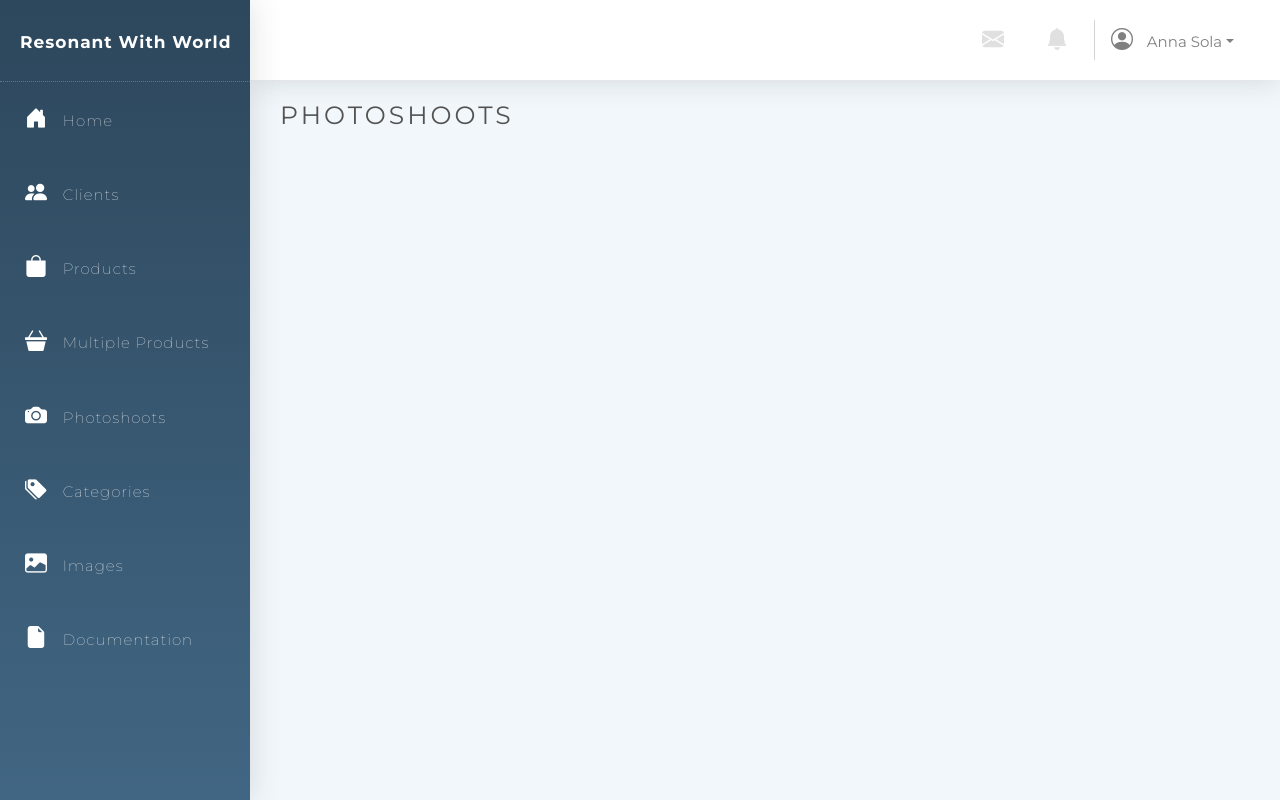
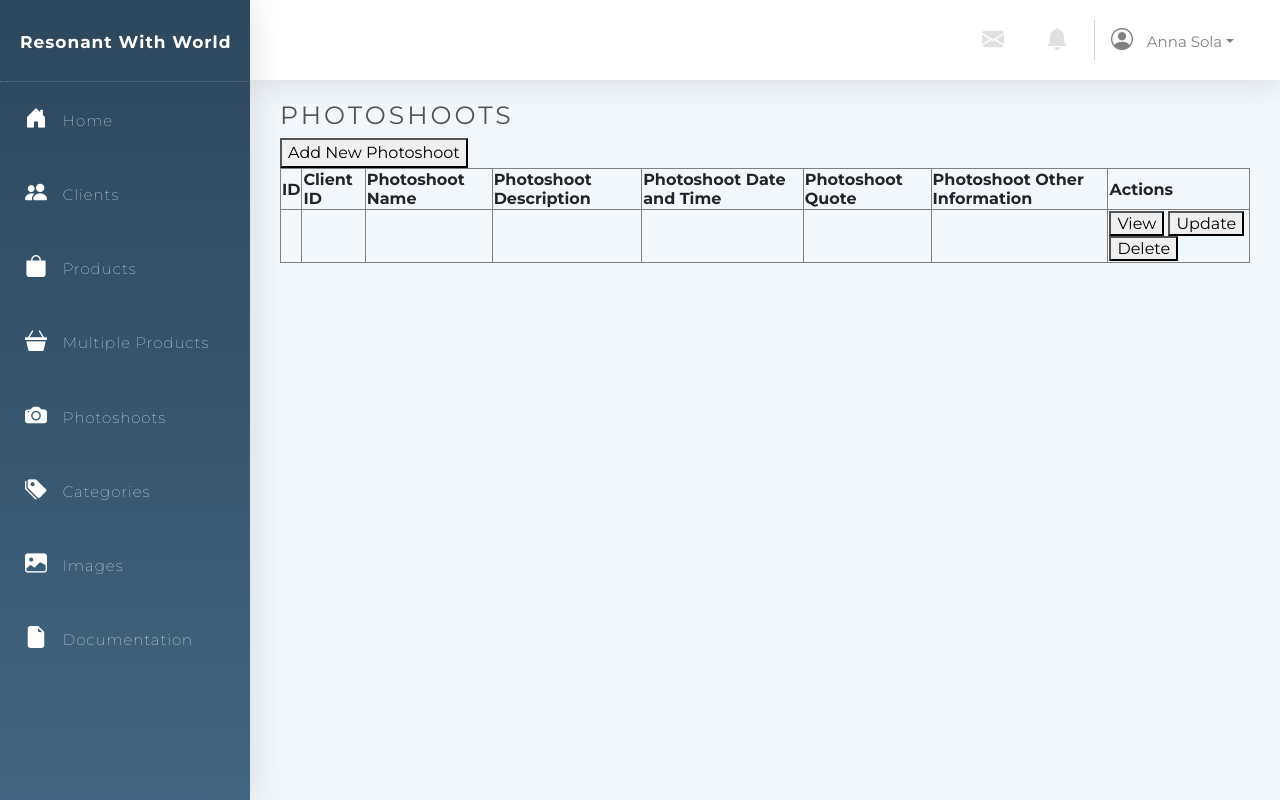
Before and after one commit to SaraahTran/Resonant-with-World, a PHP site: page /photoshoots.php in a window 1280 px wide. Run offline with PHP 8.4, Linux system fonts and the light colour scheme; tables that the repository leaves empty or names only in its code hold one stand-in row (values such as "Sample post"); data that the repository does not hold is empty.

Commit message:
Tables -Clients -Categories -Photoshoot

```diff
--- a/photoshoots.php
+++ b/photoshoots.php
@@ -10,7 +10,42 @@
 <?php include('./menu.php');?>
 
 <h1>Photoshoots</h1>
+<button onclick="window.location='addphotoshoot.php?id=<?= $row->photo_shoot_id ?>'">Add New Photoshoot</button>
 
+<?php
+$dbh = new PDO('mysql:host=localhost;dbname=fit2104_assignment2','fit2104','fit2104');
+$stmt = $dbh->prepare("SELECT * FROM `Photo_Shoot`");
+$stmt->execute();
+?>
+<table border="1">
+
+    <tr class ="rows">
+        <th>ID</th>
+        <th>Client ID</th>
+        <th>Photoshoot Name</th>
+        <th>Photoshoot Description</th>
+        <th>Photoshoot Date and Time</th>
+        <th>Photoshoot Quote</th>
+        <th>Photoshoot Other Information</th>
+        <th>Actions</th>
+
+    </tr>
+    <?php while ($row = $stmt->fetchObject()):?>
+
+    <tr class = "rows">
+        <td><?php echo $row->Photo_Shoot_ID; ?> </td>
+        <td><?php echo $row->Client_ID; ?> </td>
+        <td><?php echo $row->Photo_Shoot_Name; ?> </td>
+        <td><?php echo $row->Photo_Shoot_Description; ?> </td>
+        <td><?php echo $row->Photo_Shoot_DateTime; ?> </td>
+        <td><?php echo $row->Photo_Shoot_Quote; ?> </td>
+        <td><?php echo $row->Photo_Shoot_Other_Information; ?> </td>
+        <td>
+            <button onclick="window.location='viewphotoshoot.php?id=<?= $row->photo_shoot_id ?>'">View</button>
+            <button onclick="window.location='updatephotoshoot.php?id=<?= $row->photo_shoot_id ?>'">Update</button>
+            <button onclick="window.location='deletephotoshoot.php?id=<?= $row->photo_shoot_id ?>'">Delete</button>
+        </td>
+        <?php endwhile; ?>
 
 </body>
 
```
Also changed, not shown: categories.php (+26 -0 lines), clients.php (+7 -9 lines).
